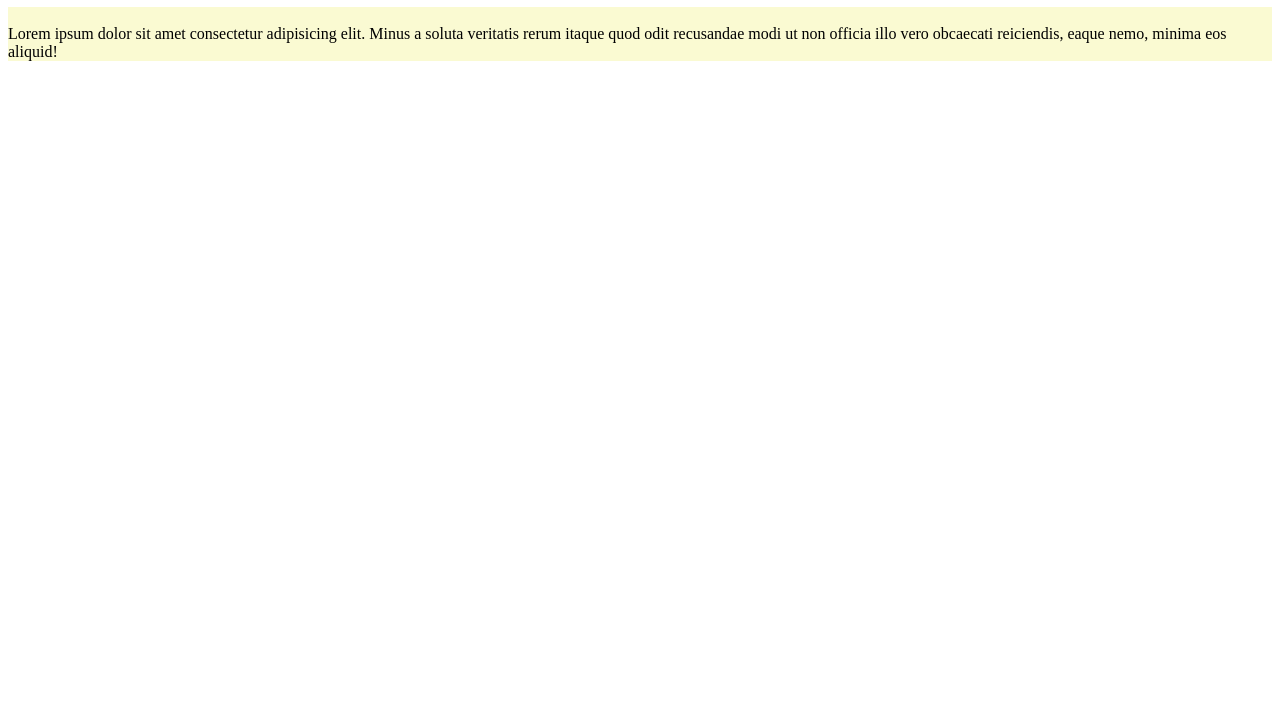
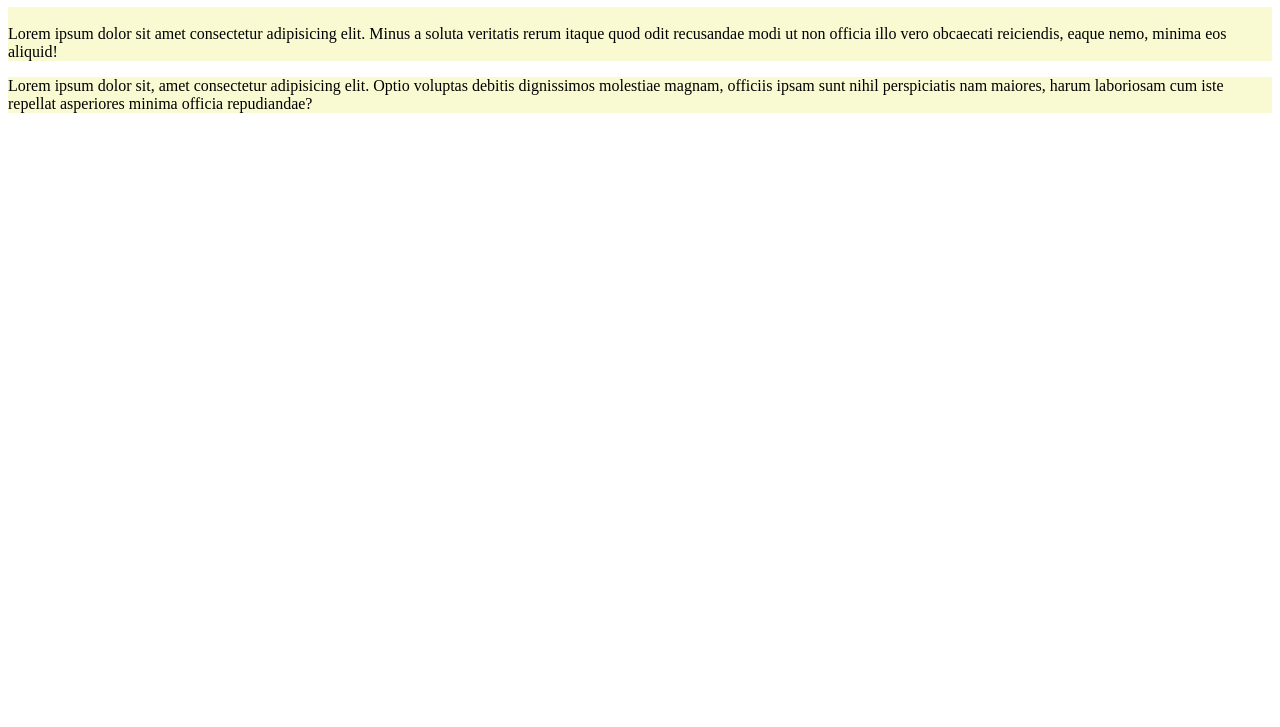
Before and after one commit to andryosa/Profile, a plain HTML site: page index.html in a window 1280 px wide. Shown: the part 73-800 px from the top of the page. Drawn offline with Linux system fonts and the light colour scheme.

Commit message:
commit 3

```diff
--- a/index.html
+++ b/index.html
@@ -11,7 +11,7 @@
     <h1 class="head">Welcome to My Profile
     </h1>
     <p> <br>Lorem ipsum dolor sit amet consectetur adipisicing elit. Minus a soluta veritatis rerum itaque quod odit recusandae modi ut non officia illo vero obcaecati reiciendis, eaque nemo, minima eos aliquid!
-        <br>
     </p>
+    <p>Lorem ipsum dolor sit, amet consectetur adipisicing elit. Optio voluptas debitis dignissimos molestiae magnam, officiis ipsam sunt nihil perspiciatis nam maiores, harum laboriosam cum iste repellat asperiores minima officia repudiandae?</p>
 </body>
 </html>
```
